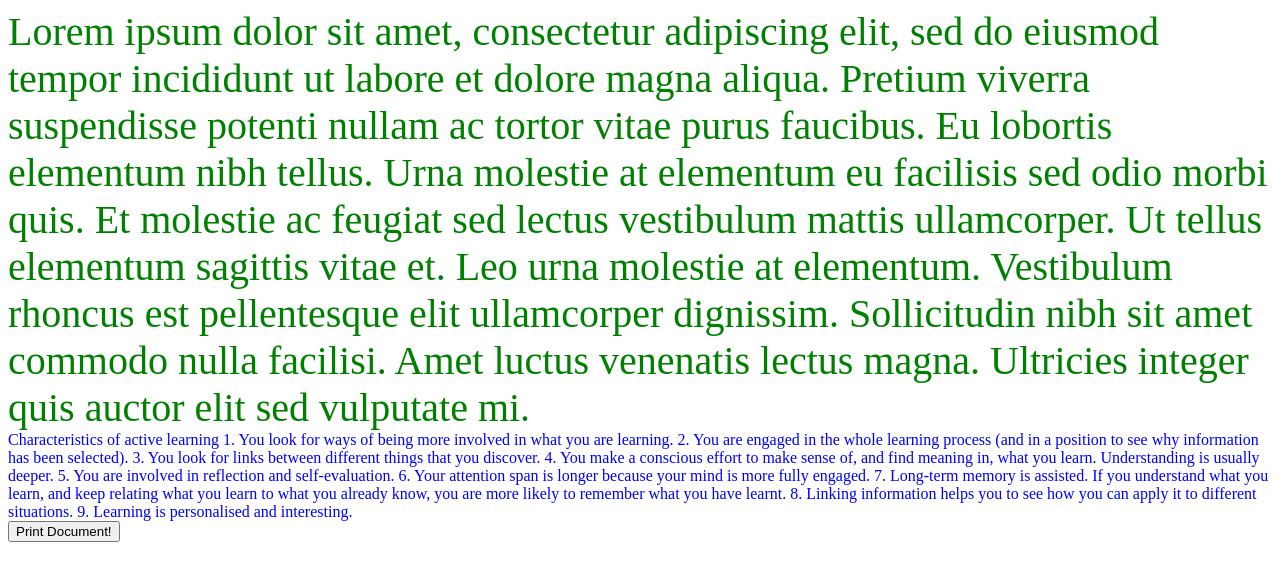
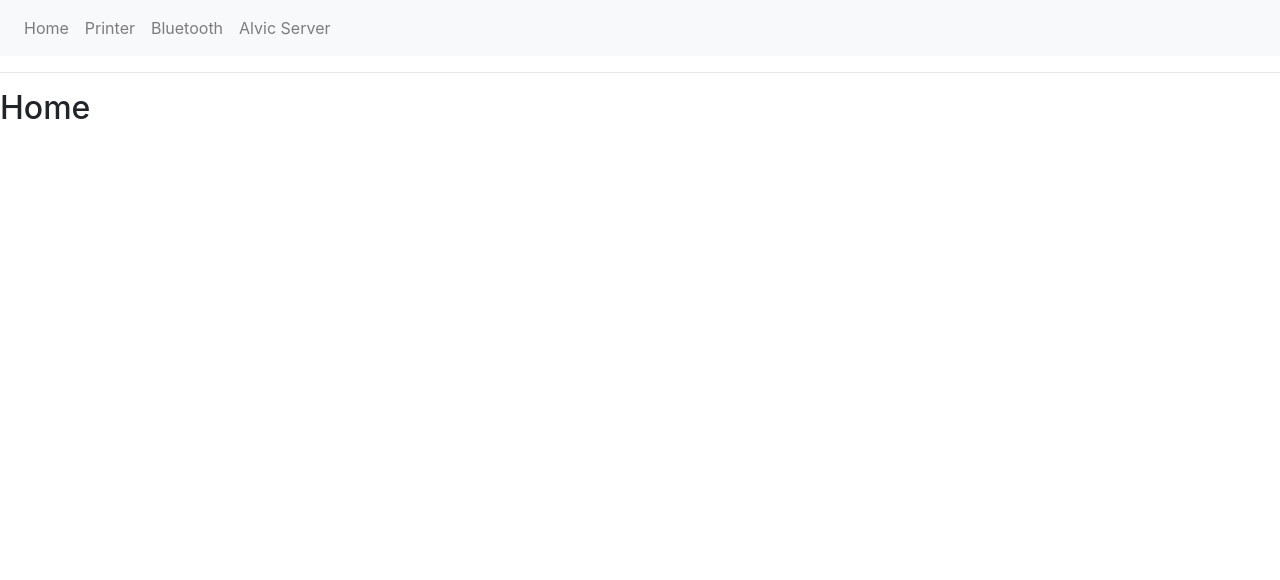
Before and after one commit to ahgomezalvic/react-electron, a React (Create React App) app: page / in a window 1280 px wide. Shown: the top 580 px of the page. Built offline with nearby package versions, Linux system fonts and the light colour scheme.

Commit message:
Modificaciones en rutas
Modificaciones en rutas

```diff
--- a/package.json
+++ b/package.json
@@ -14,13 +14,17 @@
     "@testing-library/react": "^9.3.2",
     "@testing-library/user-event": "^7.1.2",
     "babel-eslint": "^10.1.0",
+    "bootstrap": "^4.5.2",
     "cross-env": "^7.0.2",
     "electron-is-dev": "^1.2.0",
     "react": "^16.13.1",
     "react-dom": "^16.13.1",
     "react-pdf-print": "^0.2.0",
+    "react-router-dom": "^5.0.1",
     "react-scripts": "3.4.3",
-    "react-to-print": "^2.10.0"
+    "react-to-print": "^2.10.0",
+    "ts-node": "^8.4.1",
+    "typescript": "^3.6.3"
   },
   "scripts": {
     "react-start": "react-scripts start",
--- /dev/null
+++ b/src/components/Root.js
@@ -0,0 +1,30 @@
+import React, { Component } from 'react';
+import { BrowserRouter as Router, Switch, Route, Link } from 'react-router-dom';
+import Home from './home/home';
+import Print from './printer/printer';
+
+class App extends Component {
+  render() {
+    return (
+    <Router>
+        <div>
+          <nav className="navbar navbar-expand-lg navbar-light bg-light">
+          <ul className="navbar-nav mr-auto">
+            <li><Link to={'/'} className="nav-link"> Home </Link></li>
+            <li><Link to={'/printer'} className="nav-link"> Printer </Link></li>
+            <li><Link to={'/bluetooth'} className="nav-link"> Bluetooth </Link></li>
+            <li><Link to={'/alvicsvr'} className="nav-link"> Alvic Server </Link></li>
+          </ul>
+          </nav>
+          <hr />
+          <Switch>
+              <Route exact path='/' component={Home} />
+              <Route exact path='/printer' component={Print} />
+          </Switch>
+        </div>
+      </Router>
+    );
+  }
+}
+
+export default App;
--- /dev/null
+++ b/src/components/home/home.js
@@ -0,0 +1,13 @@
+import React, { Component } from 'react';
+
+class Home extends Component {
+  render() {
+    return (
+        <div>
+          <h2>Home</h2>
+        </div>
+    );
+  }
+}
+
+export default Home;
--- /dev/null
+++ b/src/components/printer/printer.js
@@ -0,0 +1,38 @@
+
+import React, { useRef } from "react";
+import { render } from "react-dom";
+import { useReactToPrint } from 'react-to-print';
+
+class ComponentToPrint extends React.Component {
+  render() {
+    return (
+      <div>
+        <div style={{ fontSize: "40px", color: "green" }}>
+          test print 1.
+        </div>
+        <div style={{ color: "blue" }}>
+          test print 2.
+        </div>
+      </div>
+
+    );
+  }
+}
+
+const PrintDocument = () => {
+  const componentRef = useRef();
+  const handlePrint = useReactToPrint({
+    content: () => componentRef.current,
+  });
+
+  return (
+    <div>
+      <ComponentToPrint ref={componentRef} />
+      <button onClick={handlePrint}>Print Document!</button>
+    </div>
+  );
+};
+
+render(<PrintDocument />, document.querySelector("#root"));
+
+export default PrintDocument;
--- a/src/index.js
+++ b/src/index.js
@@ -1,56 +1,7 @@
 
-import React, { useRef } from "react";
-import { render } from "react-dom";
-import { useReactToPrint } from 'react-to-print';
+import React from 'react'
+import { render } from 'react-dom'
+import Root from './components/Root'
+import 'bootstrap/dist/css/bootstrap.css';
 
-class ComponentToPrint extends React.Component {
-  render() {
-    return (
-      <div>
-        <div style={{ fontSize: "40px", color: "green" }}>
-          Lorem ipsum dolor sit amet, consectetur adipiscing elit, sed do
-          eiusmod tempor incididunt ut labore et dolore magna aliqua. Pretium
-          viverra suspendisse potenti nullam ac tortor vitae purus faucibus. Eu
-          lobortis elementum nibh tellus. Urna molestie at elementum eu
-          facilisis sed odio morbi quis. Et molestie ac feugiat sed lectus
-          vestibulum mattis ullamcorper. Ut tellus elementum sagittis vitae et.
-          Leo urna molestie at elementum. Vestibulum rhoncus est pellentesque
-          elit ullamcorper dignissim. Sollicitudin nibh sit amet commodo nulla
-          facilisi. Amet luctus venenatis lectus magna. Ultricies integer quis
-          auctor elit sed vulputate mi.
-        </div>
-        <div style={{ color: "blue" }}>
-          Characteristics of active learning 1. You look for ways of being more
-          involved in what you are learning. 2. You are engaged in the whole
-          learning process (and in a position to see why information has been
-          selected). 3. You look for links between different things that you
-          discover. 4. You make a conscious effort to make sense of, and find
-          meaning in, what you learn. Understanding is usually deeper. 5. You
-          are involved in reflection and self-evaluation. 6. Your attention span
-          is longer because your mind is more fully engaged. 7. Long-term memory
-          is assisted. If you understand what you learn, and keep relating what
-          you learn to what you already know, you are more likely to remember
-          what you have learnt. 8. Linking information helps you to see how you
-          can apply it to different situations. 9. Learning is personalised and
-          interesting.
-        </div>
-      </div>
-    );
-  }
-}
-
-const PrintDocument = () => {
-  const componentRef = useRef();
-  const handlePrint = useReactToPrint({
-    content: () => componentRef.current,
-  });
-
-  return (
-    <div>
-      <ComponentToPrint ref={componentRef} />
-      <button onClick={handlePrint}>Print Document!</button>
-    </div>
-  );
-};
-
-render(<PrintDocument />, document.querySelector("#root"));
+render(<Root />, document.getElementById('root'))
```
Also changed, not shown: src/components/App.js (added, +26 -0 lines), 1 other file (tests, documents, lock files or other folders).
